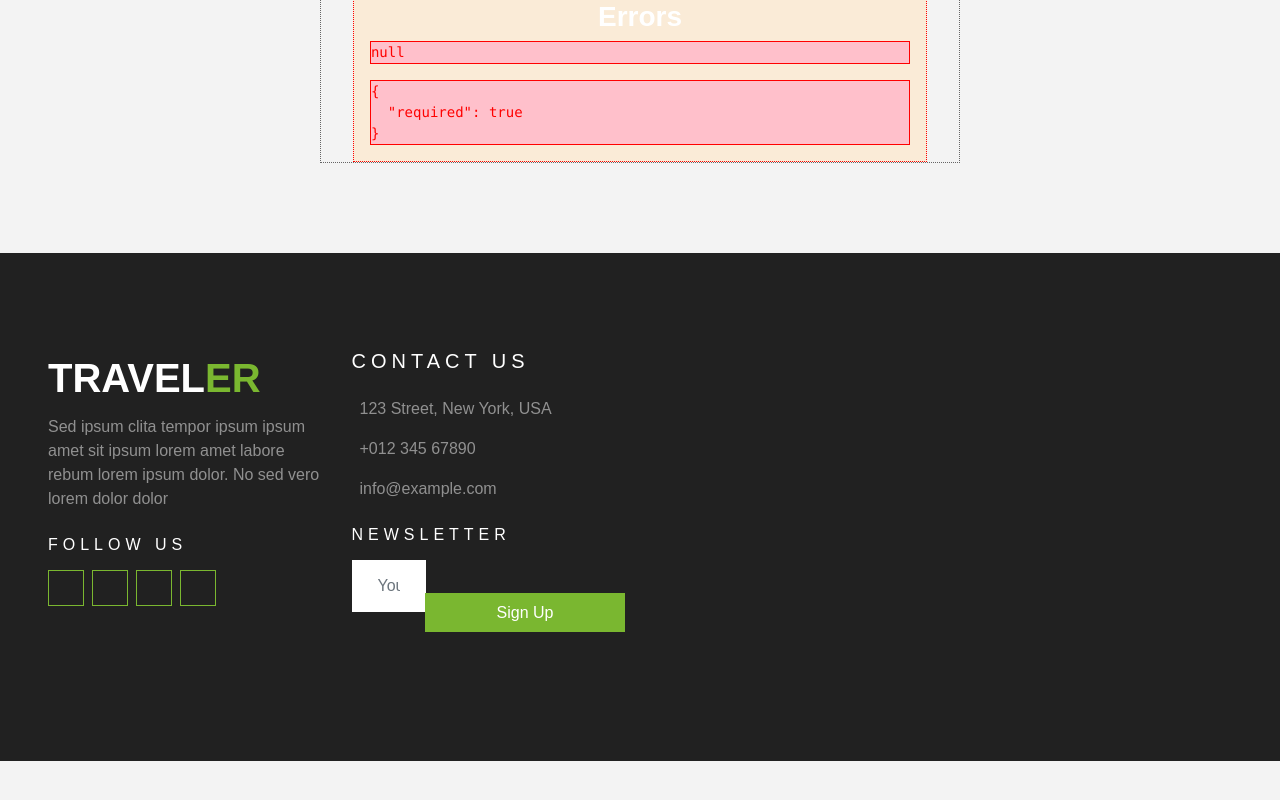
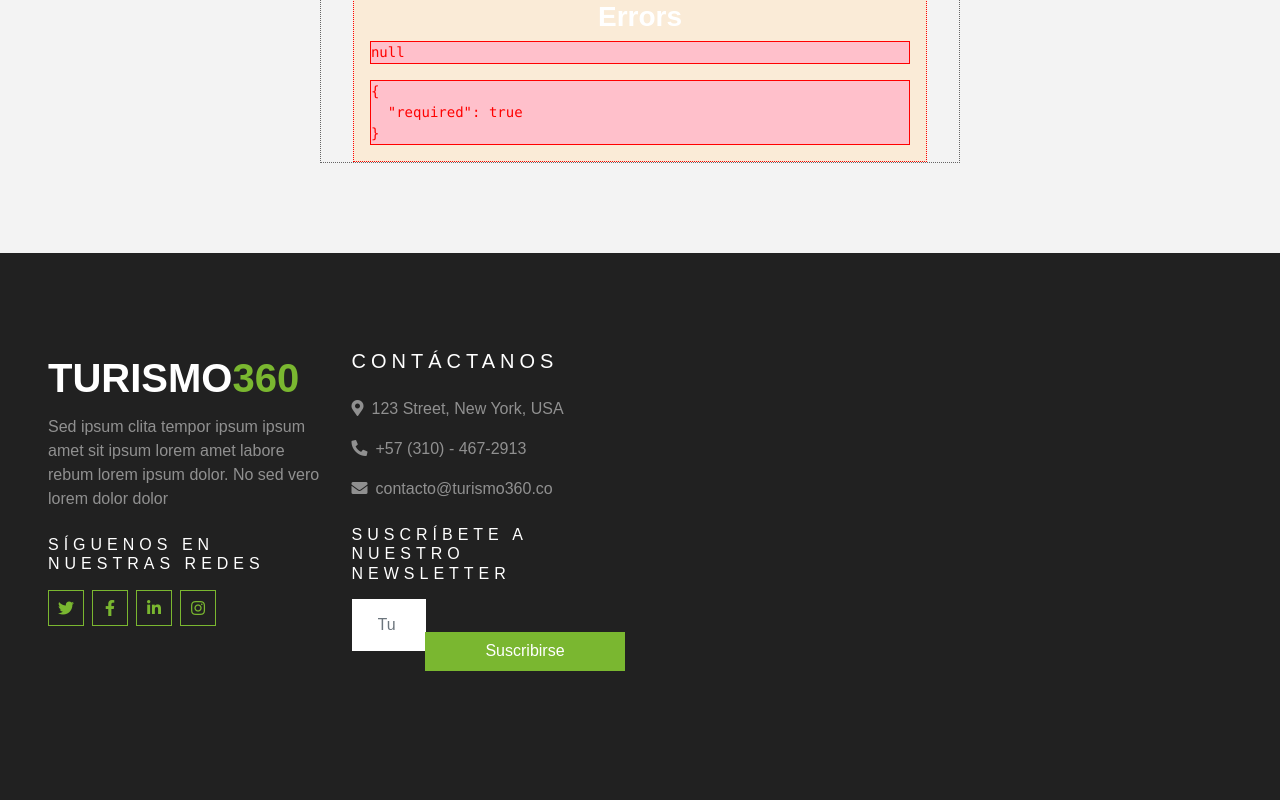
Before and after one commit to cxtalin2/turismo3600000000, an Angular app: page /login in a window 1280 px wide. Shown: the part 738-1538 px from the top of the page. Before the commit the page ends 1499 px from the top, so only its background shows below. Built offline with nearby package versions, Linux system fonts and the light colour scheme.

Commit message:
Agregamos listar-reservas, logramos interpolar nombres de los planes en formulario Reservas.

```diff
--- a/src/app/app-routing.module.ts
+++ b/src/app/app-routing.module.ts
@@ -9,6 +9,7 @@ import { DetallePlanComponent } from './pages/detalle-plan/detalle-plan.componen
 import { verifyAuthGuard } from './guards/verify-auth.guard';
 import { ListarPlanesComponent } from './pages/listar-planes/listar-planes.component';
 import { ActualizarPlanComponent } from './pages/actualizar-plan/actualizar-plan.component';
+import { ListarReservasComponent } from './pages/listar-reservas/listar-reservas.component';
 
 const routes: Routes = [
   { path: '', component: HomeComponent },
@@ -19,6 +20,7 @@ const routes: Routes = [
   { canActivate: [ verifyAuthGuard ], path: 'crear-plan', component: AgregarPlanesComponent},
   { canActivate: [ verifyAuthGuard ], path: 'listar-planes', component: ListarPlanesComponent},
   { canActivate: [ verifyAuthGuard ], path: 'actualizar-plan/:id', component: ActualizarPlanComponent},
+  { canActivate: [ verifyAuthGuard ], path: 'listar-reservas', component: ListarReservasComponent },
   { path: '**', redirectTo: ''}
 ];
 
--- a/src/app/app.module.ts
+++ b/src/app/app.module.ts
@@ -17,6 +17,7 @@ import { DetallePlanComponent } from './pages/detalle-plan/detalle-plan.componen
 import { ListarPlanesComponent } from './pages/listar-planes/listar-planes.component';
 import { HeaderAdminComponent } from './components/header-admin/header-admin.component';
 import { ActualizarPlanComponent } from './pages/actualizar-plan/actualizar-plan.component';
+import { ListarReservasComponent } from './pages/listar-reservas/listar-reservas.component';
 
 @NgModule({
   declarations: [
@@ -33,7 +34,8 @@ import { ActualizarPlanComponent } from './pages/actualizar-plan/actualizar-plan
     DetallePlanComponent,
     ListarPlanesComponent,
     HeaderAdminComponent,
-    ActualizarPlanComponent
+    ActualizarPlanComponent,
+    ListarReservasComponent
   ],
   imports: [
     BrowserModule,
--- a/src/app/components/footer/footer.component.html
+++ b/src/app/components/footer/footer.component.html
@@ -1,12 +1,13 @@
 <!-- Footer Start -->
+<link href="https://cdnjs.cloudflare.com/ajax/libs/font-awesome/5.10.0/css/all.min.css" rel="stylesheet">
 <div class="container-fluid bg-dark text-white-50 py-5 px-sm-3 px-lg-5" style="margin-top: 90px;">
     <div class="row pt-5">
         <div class="col-lg-3 col-md-6 mb-5">
             <a href="" class="navbar-brand">
-                <h1 class="text-primary"><span class="text-white">TRAVEL</span>ER</h1>
+                <h1 class="text-primary"><span class="text-white">TURISMO</span>360</h1>
             </a>
             <p>Sed ipsum clita tempor ipsum ipsum amet sit ipsum lorem amet labore rebum lorem ipsum dolor. No sed vero lorem dolor dolor</p>
-            <h6 class="text-white text-uppercase mt-4 mb-3" style="letter-spacing: 5px;">Follow Us</h6>
+            <h6 class="text-white text-uppercase mt-4 mb-3" style="letter-spacing: 5px;">Síguenos en nuestras redes</h6>
             <div class="d-flex justify-content-start">
                 <a class="btn btn-outline-primary btn-square mr-2" href="#"><i class="fab fa-twitter"></i></a>
                 <a class="btn btn-outline-primary btn-square mr-2" href="#"><i class="fab fa-facebook-f"></i></a>
@@ -15,16 +16,16 @@
             </div>
         </div>
         <div class="col-lg-3 col-md-6 mb-5">
-            <h5 class="text-white text-uppercase mb-4" style="letter-spacing: 5px;">Contact Us</h5>
+            <h5 class="text-white text-uppercase mb-4" style="letter-spacing: 5px;">Contáctanos</h5>
             <p><i class="fa fa-map-marker-alt mr-2"></i>123 Street, New York, USA</p>
-            <p><i class="fa fa-phone-alt mr-2"></i>+012 345 67890</p>
-            <p><i class="fa fa-envelope mr-2"></i>info@example.com</p>
-            <h6 class="text-white text-uppercase mt-4 mb-3" style="letter-spacing: 5px;">Newsletter</h6>
+            <p><i class="fa fa-phone-alt mr-2"></i>+57 (310) - 467-2913</p>
+            <p><i class="fa fa-envelope mr-2"></i>contacto@turismo360.co</p>
+            <h6 class="text-white text-uppercase mt-4 mb-3" style="letter-spacing: 5px;">Suscríbete a nuestro Newsletter</h6>
             <div class="w-100">
                 <div class="input-group">
-                    <input type="text" class="form-control border-light" style="padding: 25px;" placeholder="Your Email">
+                    <input type="text" class="form-control border-light" style="padding: 25px;" placeholder="Tu correo">
                     <div class="input-group-append">
-                        <button class="btn btn-primary px-3">Sign Up</button>
+                        <button class="btn btn-primary px-3">Suscribirse</button>
                     </div>
                 </div>
             </div>
--- a/src/app/components/header-admin/header-admin.component.html
+++ b/src/app/components/header-admin/header-admin.component.html
@@ -15,6 +15,7 @@
                         <div class="dropdown-menu border-0 rounded-0 m-0">
                             <a routerLink = "/listar-planes"  class="dropdown-item">Todos los planes</a>
                             <a routerLink = "/crear-plan"  class="dropdown-item">Crear Plan</a>
+                            <a routerLink = "/listar-reservas" class="dropdown-item">Ver reservas</a>
 
                         </div>
 
--- a/src/app/pages/actualizar-plan/actualizar-plan.component.ts
+++ b/src/app/pages/actualizar-plan/actualizar-plan.component.ts
@@ -64,18 +64,18 @@ export class ActualizarPlanComponent {
     console.log( this.planesForm.value );
 
     Swal.fire({
-      title: "Are you sure?",
-      text: "You won't be able to revert this!",
+      title: "¿Estás seguro?",
+      text: "Esta acción no se puede deshacer.",
       icon: "warning",
       showCancelButton: true,
       confirmButtonColor: "#3085d6",
       cancelButtonColor: "#d33",
-      confirmButtonText: "Yes, updated it!"
+      confirmButtonText: "¡Sí, actualízalo!"
     }).then((result) => {
       if (result.isConfirmed) {
         Swal.fire({
-          title: "Updated!",
-          text: "Your file has been updated.",
+          title: "¡Actualizado!",
+          text: "Tu plan ha sido actualizado.",
           icon: "success"
         });
         this.planesService.actualizarPlan( this.planId, this.planesForm.value ).subscribe(( data ) => {
--- a/src/app/pages/listar-planes/listar-planes.component.ts
+++ b/src/app/pages/listar-planes/listar-planes.component.ts
@@ -23,19 +23,19 @@ export class ListarPlanesComponent {
   eliminar(id: string) {
 
     Swal.fire({
-      title: "Are you sure?",
-      text: "You won't be able to revert this!",
+      title: "¿Estás seguro?",
+      text: "Esta acción no se puede deshacer.",
       icon: "warning",
       showCancelButton: true,
       confirmButtonColor: "#3085d6",
       cancelButtonColor: "#d33",
-      confirmButtonText: "Yes, delete it!"
+      confirmButtonText: "¡Sí, estoy seguro!"
     }).then((result) => {
       if (result.isConfirmed) {
 
         Swal.fire({
-          title: "Deleted!",
-          text: "Your file has been deleted.",
+          title: "¡Eliminado!",
+          text: "El plan ha sido eliminado.",
           icon: "success"
         });
         this.planesService.eliminarPlan(id).subscribe((data) => {
--- /dev/null
+++ b/src/app/pages/listar-reservas/listar-reservas.component.html
@@ -0,0 +1 @@
+<p>listar-reservas works!</p>
--- a/src/app/pages/social/social.component.html
+++ b/src/app/pages/social/social.component.html
@@ -126,15 +126,11 @@
                                 <input type="email" class="form-control p-4" placeholder="Your email" required="required" formControlName="email" />
                             </div>
                             <div class="form-group">
-                                <select class="custom-select px-4" style="height: 47px;" formControlName="plan" >
+                                <select class="custom-select px-4" style="height: 47px;" formControlName="plan">
                                     <option selected value="">Selecciona un plan:</option>
-                                    <option value="1">Tour Bogotá + Cerro Monserrate</option>
-                                    <option value="2">Graffiti Tour y Plaza de Paloquemao</option>
-                                    <option value="3">Tour en Bicicleta en La Candelaria</option>
-                                    <option value="4">Visita guiada al Museo del Oro de Bogotá</option>
-                                    <option value="5">Tejiendo Paz: Saborea y entiende lo que pasa en Colombia</option>
-                                    <option value="6">Tour del Conflicto Armado Colombiano: guerra, narcotráfico y paz</option>
-                                </select>
+                                    <option *ngFor="let plan of planes" [value]="plan.name">{{plan.name}}</option>
+                                  </select>
+
                             </div>
                             <div class="form-group">
                                 <input type="date" class="form-control p-4" placeholder="Elige fecha" required="required" formControlName="date" />
```
Also changed, not shown: src/app/pages/listar-reservas/listar-reservas.component.ts (added, +10 -0 lines), src/app/pages/listar-reservas/listar-reservas.component.css (added), 1 other file (tests, documents, lock files or other folders).
